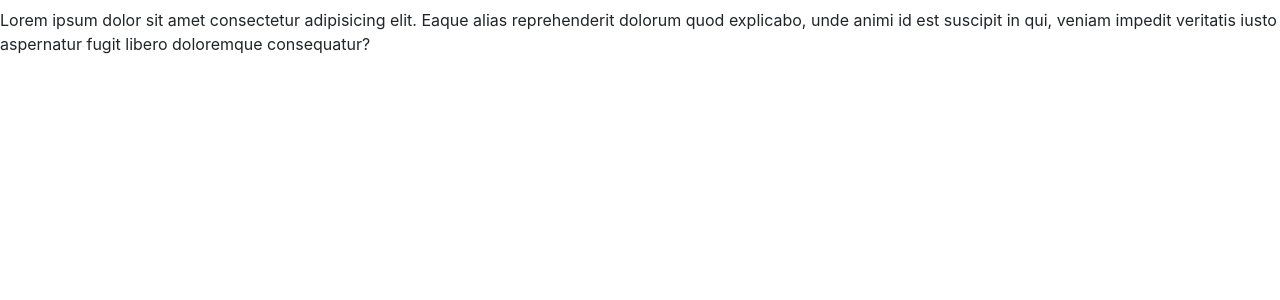
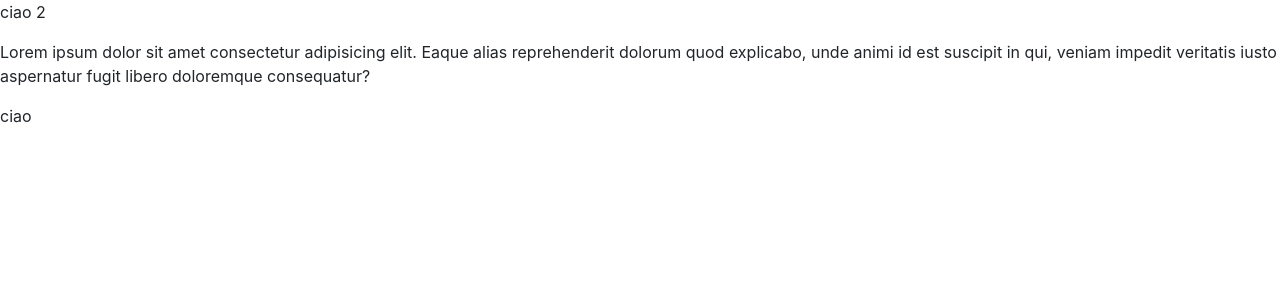
Before and after one commit to Grace-00/insolitatravel, a React (Create React App) app: page / in a window 1280 px wide. Shown: the top 300 px of the page. Built offline with nearby package versions, Linux system fonts and the light colour scheme; no server answers.

Commit message:
edit prova

```diff
--- a/src/App.jsx
+++ b/src/App.jsx
@@ -4,7 +4,6 @@ import { ContextAPI } from "./context/ContextAPI";
 import { useEffect, useState } from "react";
 
 function App() {
-
   const [results, setResults] = useState({});
 
   useEffect(() => {
@@ -16,11 +15,12 @@ function App() {
     })();
   }, []);
 
-
   return (
     <ContextAPI.Provider value={results}>
       <div className="App">
+        <p>ciao 2</p>
         <Header />
+        <p>ciao</p>
       </div>
     </ContextAPI.Provider>
   );
```
